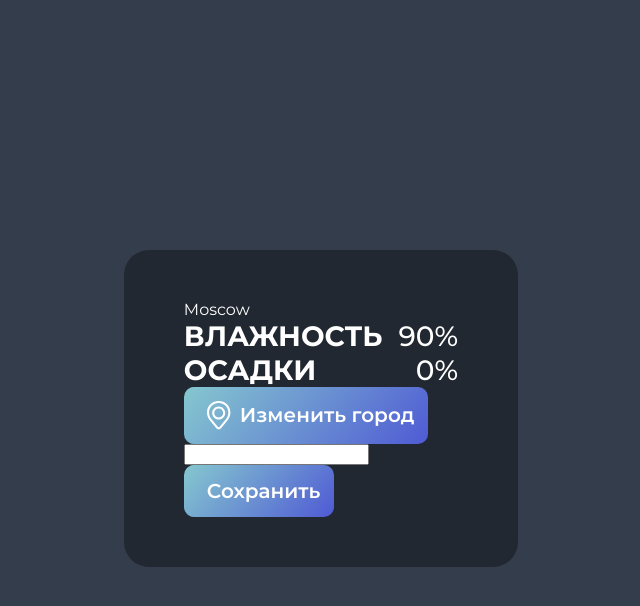
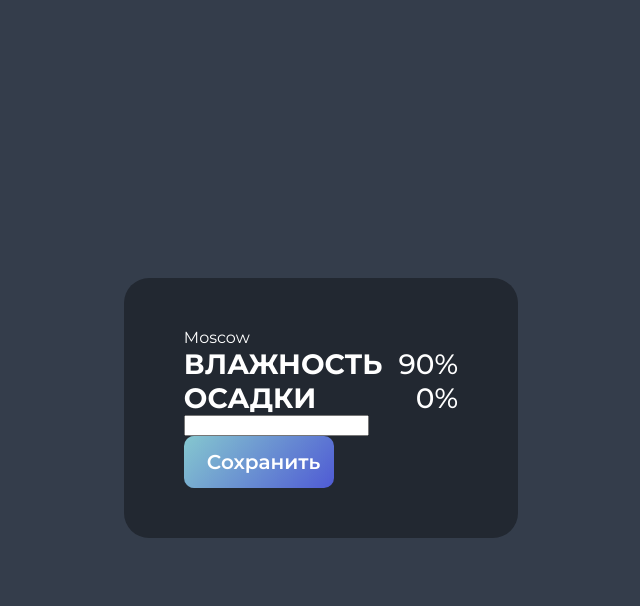
Before and after one commit to MariaProgrammer/weatherForecast-vidget, a Vue app: page / in a window 1280 px wide. Both pictures are taken after a click on the button "Изменить город". Shown: the top 606 px of the page, without its empty margins (319-959 px from the left). Built offline with nearby package versions, Linux system fonts and the light colour scheme.

Commit message:
if-else condition added

```diff
--- a/src/components/Cityselect.vue
+++ b/src/components/Cityselect.vue
@@ -1,43 +1,37 @@
 <script setup>
-import { ref } from 'vue';
-import IconLocation from "./icons/IconLocation.vue"
-import Button from "./Button.vue"
+import { ref } from "vue";
+import IconLocation from "./icons/IconLocation.vue";
+import Button from "./Button.vue";
 
 const emit = defineEmits({
   selectCity(payload) {
-    console.log(`Validation payload: ${payload}`)
-    return payload
-  }
+    console.log(`Validation payload: ${payload}`);
+    return payload;
+  },
 });
 
 let isEdited = ref(false);
 
-
 function select() {
   isEdited.value = false;
-  emit ('selectCity', 'London');
+  emit("selectCity", "London");
 }
 
 function edit() {
   isEdited.value = true;
-
 }
-
 </script>
 
 <template>
+  <div v-if="isEdited">
+    <input />
+    <Button @click="select()"> Сохранить </Button>
+  </div>
 
-  <Button @click="edit()">
+  <Button v-else @click="edit()">
     <IconLocation />
     Изменить город
   </Button>
-  <template v-if="isEdited">
-    <input/>
-  <Button @click="select()">
-    Сохранить
-  </Button>
-  </template>
-
 </template>
 
 <style scoped></style>
```
